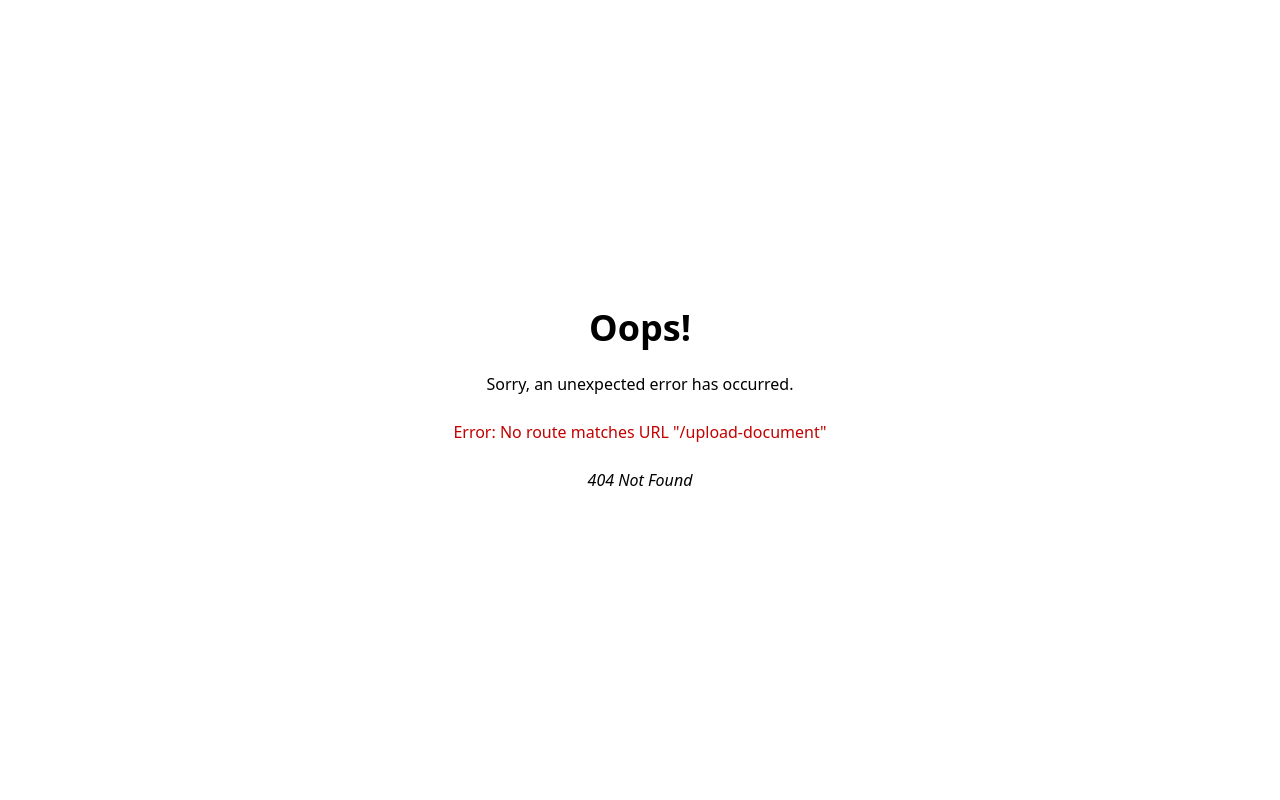
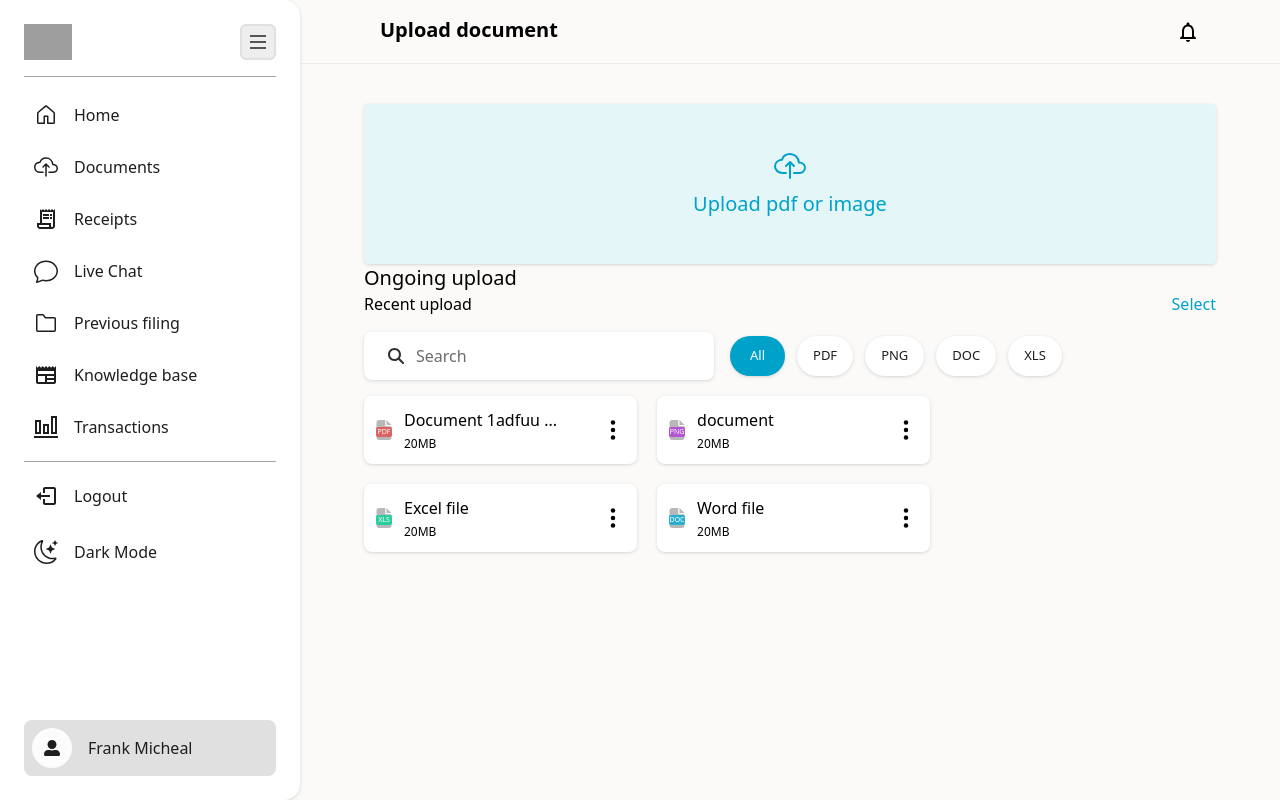
Before and after one commit to Trayshmhirk/tax-return-user-app, a React (Vite) app: page /upload-document in a window 1280 px wide. Before the commit this address had no page. Built offline with nearby package versions, Linux system fonts and the light colour scheme; grey boxes are pictures that could not be loaded.

Commit message:
adding upload document page

```diff
--- a/src/Router.tsx
+++ b/src/Router.tsx
@@ -19,6 +19,7 @@ import Terms from "./pages/Terms";
 import Help from "./pages/Help";
 import Privacy from "./pages/Privacy";
 import Faq from "./pages/Faq";
+import UploadDocument from "./pages/UploadDocument";
 
 const router = createBrowserRouter(
    createRoutesFromElements(
@@ -37,6 +38,7 @@ const router = createBrowserRouter(
          <Route path="help-and-support" element={<Help />} />
          <Route path="privacy-policy" element={<Privacy />} />
          <Route path="faq" element={<Faq />} />
+         <Route path="upload-document" element={<UploadDocument />} />
       </Route>
    )
 );
--- a/src/components/UploadPdfImage.tsx
+++ b/src/components/UploadPdfImage.tsx
@@ -1,8 +1,7 @@
-// import React from 'react'
 import { IoCloudUploadOutline } from "react-icons/io5";
 
 type UploadPdfProps = {
-   handleFileUpload?: () => void;
+   handleFileUpload?: (e: React.ChangeEvent<HTMLInputElement>) => Promise<void>;
    isUploadReceipt?: boolean;
    handleClick?: () => void;
    isUploadDoc?: boolean;
--- a/src/layouts/ContentLayout.tsx
+++ b/src/layouts/ContentLayout.tsx
@@ -33,8 +33,10 @@ const ContentLayout = ({ children }: ContentLayoutProps) => {
             return "Help and support";
          case "/privacy-policy":
             return "Privacy policy";
+         case "/upload-document":
+            return "Upload document";
          default:
-            return "Welcome";
+            return "";
       }
    };
 
--- /dev/null
+++ b/src/pages/UploadDocument.tsx
@@ -0,0 +1,149 @@
+import { useState } from "react";
+import SearchAndFilter from "../components/SearchAndFilter";
+import UploadPdfImage from "../components/UploadPdfImage";
+import { DocumentsPropTypes } from "../types/DocumentTypes";
+import { FileType } from "../types/DocumentTypes";
+import { DocumentCard } from "../components/DocumentCard";
+
+const documents: DocumentsPropTypes[] = [
+   {
+      id: "id1",
+      title: "Document 1adfuubadfdajhjahdf",
+      document_size: "20",
+      document_type: "application/pdf",
+   },
+   {
+      id: "id2",
+      title: "document",
+      document_size: "20",
+      document_type: "image/png",
+   },
+   {
+      id: "id3",
+      title: "Excel file",
+      document_size: "20",
+      document_type: "application/vnd.ms-excel",
+   },
+   {
+      id: "id4",
+      title: "Word file",
+      document_size: "20",
+      document_type: "application/msword",
+   },
+];
+
+const UploadDocument = () => {
+   const [searchInput, setSearchInput] = useState("");
+   const [selectedFilter, setSelectedFilter] = useState("");
+   const [activeFilter, setActiveFilter] = useState("All");
+   const filterTitleList = ["All", "PDF", "PNG", "DOC", "XLS"];
+
+   const handleSearch = (e: React.ChangeEvent<HTMLInputElement>) => {
+      setSearchInput(e.target.value);
+   };
+
+   const searchDocs = (doc: DocumentsPropTypes) => {
+      const docName = doc.title;
+      return docName.toLowerCase().includes(searchInput.toLowerCase());
+   };
+
+   const handleFilter = (title: string) => {
+      setSelectedFilter(title);
+   };
+
+   // Map file types to document types
+   const mapFileTypeToDocumentType = (fileType: FileType) => {
+      const fileTypeMapping: Record<FileType, string> = {
+         "application/pdf": "PDF",
+         "image/png": "PNG",
+         "application/msword": "DOC",
+         "image/jpeg": "JPEG",
+         "application/vnd.ms-excel": "XLS",
+
+         // Add more mappings as needed
+      };
+      // Default to the original fileType if no mapping is founda
+      return fileTypeMapping[fileType];
+   };
+
+   const filterByDoctype = (doc: DocumentsPropTypes) => {
+      if (selectedFilter === "" || selectedFilter === "All") {
+         // if no filter is selected, all users should be included
+         return true;
+      }
+      return mapFileTypeToDocumentType(doc.document_type) === selectedFilter;
+   };
+
+   const filteredFiles = documents
+      ? documents.filter((doc) => searchDocs(doc) && filterByDoctype(doc))
+      : [];
+
+   const handleSelectedFile = async (
+      e: React.ChangeEvent<HTMLInputElement>
+   ) => {
+      const selectedFiles = Array.from(e.target.files || []);
+      console.log(selectedFiles);
+   };
+
+   return (
+      <div>
+         <UploadPdfImage handleFileUpload={handleSelectedFile} />
+
+         {/* Ongoing */}
+         <div className="flex flex-col gap-7">
+            <div className="flex justify-between items-center text-xl">
+               <div className="flex items-center gap-3">
+                  <p className="font-medium">Ongoing upload</p>
+                  {/* <span>{ongoingUploads ? `(${ongoingUploads})` : "(0)"}</span> */}
+               </div>
+            </div>
+         </div>
+
+         {/*  */}
+         <div className="flex flex-col gap-4">
+            <div className="title flex justify-between items-center">
+               <div className="flex items-center gap-2">
+                  <p className="font-medium">Recent upload</p>
+                  {/* <span>
+                     {documents && documents.length
+                        ? `(${documents.length})`
+                        : "(0)"}
+                  </span> */}
+               </div>
+
+               <span className="text-richElectricBlue">Select</span>
+            </div>
+
+            <SearchAndFilter
+               handleSearch={handleSearch}
+               handleFilter={handleFilter}
+               activeFilter={activeFilter}
+               setActiveFilter={setActiveFilter}
+               title={filterTitleList}
+            />
+
+            <div className="w-full flex flex-wrap gap-5">
+               {filteredFiles.length ? (
+                  <>
+                     {filteredFiles.map((doc) => (
+                        <DocumentCard
+                           key={doc.id}
+                           docId={doc.id}
+                           documentName={doc.title}
+                           documentSize={doc.document_size}
+                           documentType={doc.document_type}
+                        />
+                     ))}
+                  </>
+               ) : (
+                  <p className="pending-text w-100 text-center">
+                     Nothing to show here.
+                  </p>
+               )}
+            </div>
+         </div>
+      </div>
+   );
+};
+
+export default UploadDocument;
```
